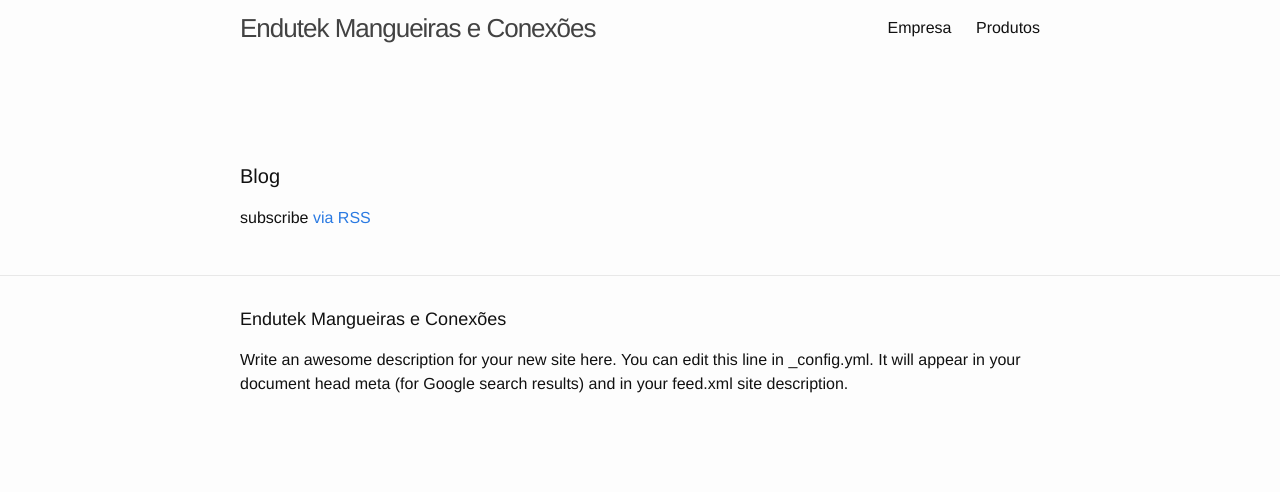
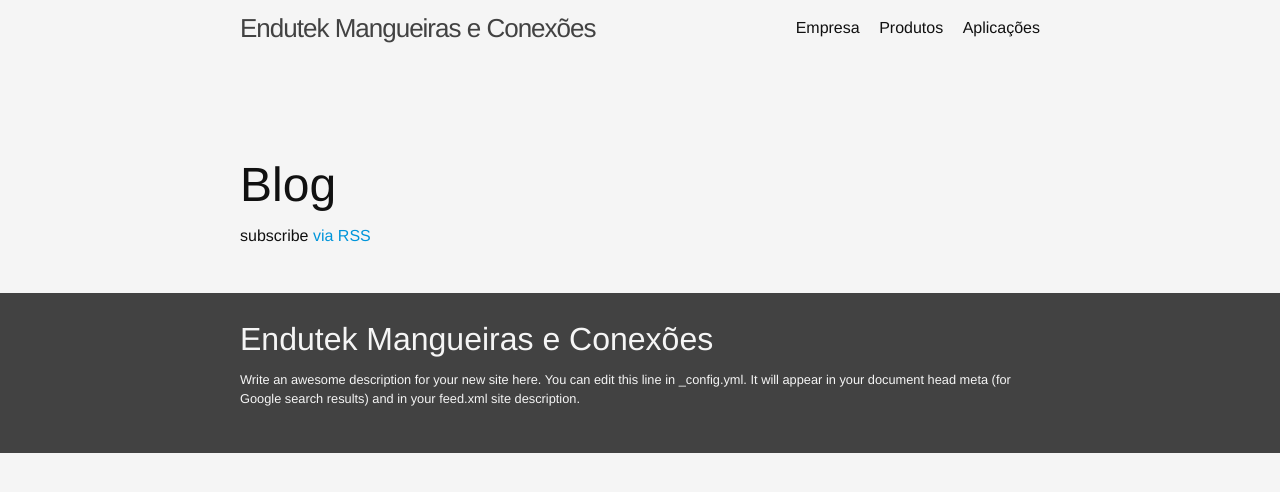
Before and after one commit to Endutek/endutek.github.io, a Jekyll site: the page built from index.html, in a window 1280 px wide. Shown: the top 492 px of the page. Built offline with Jekyll 4.4.1, drawn with Linux system fonts in a browser that asks for light colours.

Commit message:
Ajustes no ritmo vertical e fontes

```diff
--- a/_sass/_base.sass
+++ b/_sass/_base.sass
@@ -35,6 +35,13 @@
 
 h1, h2, h3, h4, h5, h6
     font-weight: $base-font-weight
+    line-height: 1
+
+@for $i from 1 through 6
+    h#{$i}
+        font-size: $base-font-size + $base-font-size * 2 / $i
+        +media-query($on-laptop)
+            font-size: $base-font-size + $base-font-size * 1.5 / $i
 
 a
     color: $brand-color
--- a/_sass/_layout.sass
+++ b/_sass/_layout.sass
@@ -1,3 +1,7 @@
+%negativo
+    background-color: $grey-color-dark
+    color: $background-color
+
 .site-header
     min-height: 56px
     width: 100%
@@ -30,8 +34,7 @@
         color: $text-color
         line-height: $base-line-height
         // Gaps between nav items, but not on the last one
-        &:not(:last-child)
-            margin-right: 20px
+        margin-left: $spacing-unit / 2
     +media-query($on-palm)
         position: absolute
         top: 9px
@@ -62,23 +65,15 @@
         .page-link
             display: block
             padding: 5px 10px
-            &:not(:last-child)
-                margin-right: 0
-            margin-left: 20px
+            margin: 5px
 
 .site-footer
-    border-top: 1px solid $grey-color-light
+    @extend %negativo
+    font-size: $small-font-size
     padding: $spacing-unit 0
-
-.footer-heading
-    font-size: 18px
-    margin-bottom: $spacing-unit / 2
 
 .page-content
     padding: $spacing-unit 0
-
-.page-heading
-    font-size: 20px
 
 .post-list
     margin-left: 0
@@ -98,7 +93,6 @@
     margin-bottom: $spacing-unit
 
 .post-title
-    font-size: 42px
     letter-spacing: -1px
     line-height: 1
     +media-query($on-laptop)
@@ -106,15 +100,3 @@
 
 .post-content
     margin-bottom: $spacing-unit
-    h2
-        font-size: 32px
-        +media-query($on-laptop)
-            font-size: 28px
-    h3
-        font-size: 26px
-        +media-query($on-laptop)
-            font-size: 22px
-    h4
-        font-size: 20px
-        +media-query($on-laptop)
-            font-size: 18px
--- a/css/main.sass
+++ b/css/main.sass
@@ -6,17 +6,17 @@
 $base-font-family: "Helvetica Neue", Helvetica, Arial, sans-serif
 $base-font-size: 16px
 $base-font-weight: 400
-$small-font-size: $base-font-size * 0.875
+$small-font-size: $base-font-size * 0.8
 $base-line-height: 1.5
 
 $spacing-unit: 30px
 
 $text-color: #111
-$background-color: #fdfdfd
-$brand-color: #2a7ae2
+$background-color: #f5f5f5
+$brand-color: #0095da
 
 $grey-color: #828282
-$grey-color-light: lighten($grey-color, 40%)
+$grey-color-light: #e7e7e7
 $grey-color-dark: darken($grey-color, 25%)
 
 $content-width: 800px
```
Also changed, not shown: 3-aplicacoes.md (added, +24 -0 lines).
